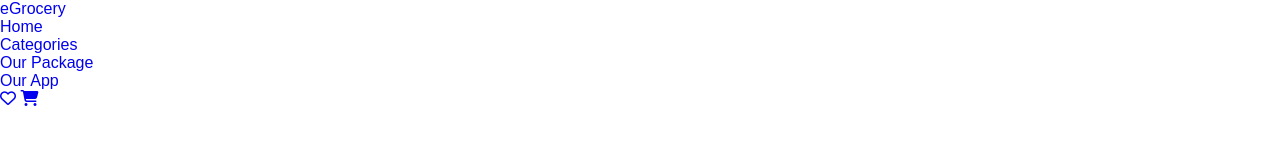
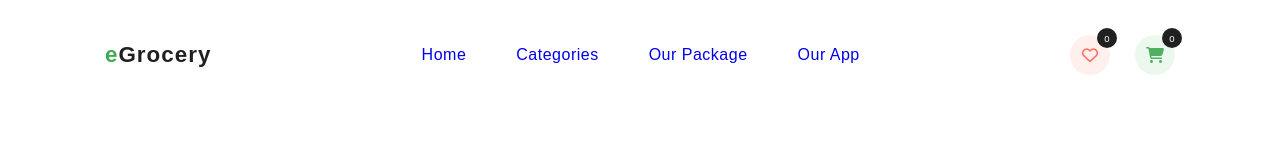
Before and after one commit to shweta-rc13/Grocery-Store-Website, a plain HTML site: page index.html in a window 1280 px wide. Drawn offline with Linux system fonts and the light colour scheme.

Commit message:
navigation

```diff
--- a/index.html
+++ b/index.html
@@ -11,7 +11,7 @@
 <body>
     <nav class="navigation">
         <a href="#" class="logo">
-            eGrocery
+            <span>e</span>Grocery
         </a>
         <ul class="menu">
          <li>  <a href="#">Home</a> </li>
@@ -21,8 +21,10 @@
         </ul>
         <div class="right-nav">
 
-            <a href="#" class="like"><i class="fa-regular fa-heart"></i></a>
-            <a href="#" class="cart"><i class="fa-solid fa-cart-shopping"></i></a>
+            <a href="#" class="like"><i class="fa-regular fa-heart"></i>
+            <span>0</span></a>
+            <a href="#" class="cart"><i class="fa-solid fa-cart-shopping"></i>
+            <span>0</span></a>
         </div>
 
     </nav>
--- a/style.css
+++ b/style.css
@@ -15,5 +15,69 @@ body {
     font-family:Arial, Helvetica, sans-serif ;
 }
 .navigation{
+    display: flex;
+    justify-content: space-between;
+    align-items: center;
+    padding: 35px;
+    max-width: 1070px;
+    width: 100%;
+    margin: auto;
+}
+.menu{
+    display: flex;
+}
+.menu li{
+    padding: 3px 10px;
+    margin: 0px 15px;
+    color: #3b3b3b;
+    font-weight: 500;
+    letter-spacing: 0.5px;
+}
+.logo{
+    font-size:1.4rem ;
+    font-weight: 600;
+    letter-spacing: 1px;
+    color: #202020;
+}
+.logo span{
+    color: #40aa54;
+}
+.right-nav{
+    display: grid;
+    grid-template-columns:auto auto ;
+    grid-gap: 25px;
+}
+.right-nav a{
+    width: 40px;
+    height: 40px;
+    display: flex;
+    justify-content: center;
+    align-items: center;
+    border-radius: 50%;
+    position: relative;
 
 }
+.right-nav .like{
+    background-color: #fff0ee;
+    color: #ff6c57;
+}
+.right-nav .cart{
+    background-color: #ecf7ee;
+    color: #4eb060;
+}
+.right-nav a span{
+    position: absolute;
+    top: -7px;
+    right: -7px;
+    width: 20px;
+    height: 20px;
+    display: flex;
+    justify-content: center;
+    align-items: center;
+    border-radius: 50%;
+    color: #ffffff;
+    font-size: 0.6rem;
+    font-weight: 500;
+    background-color: #202020;
+
+}
```
